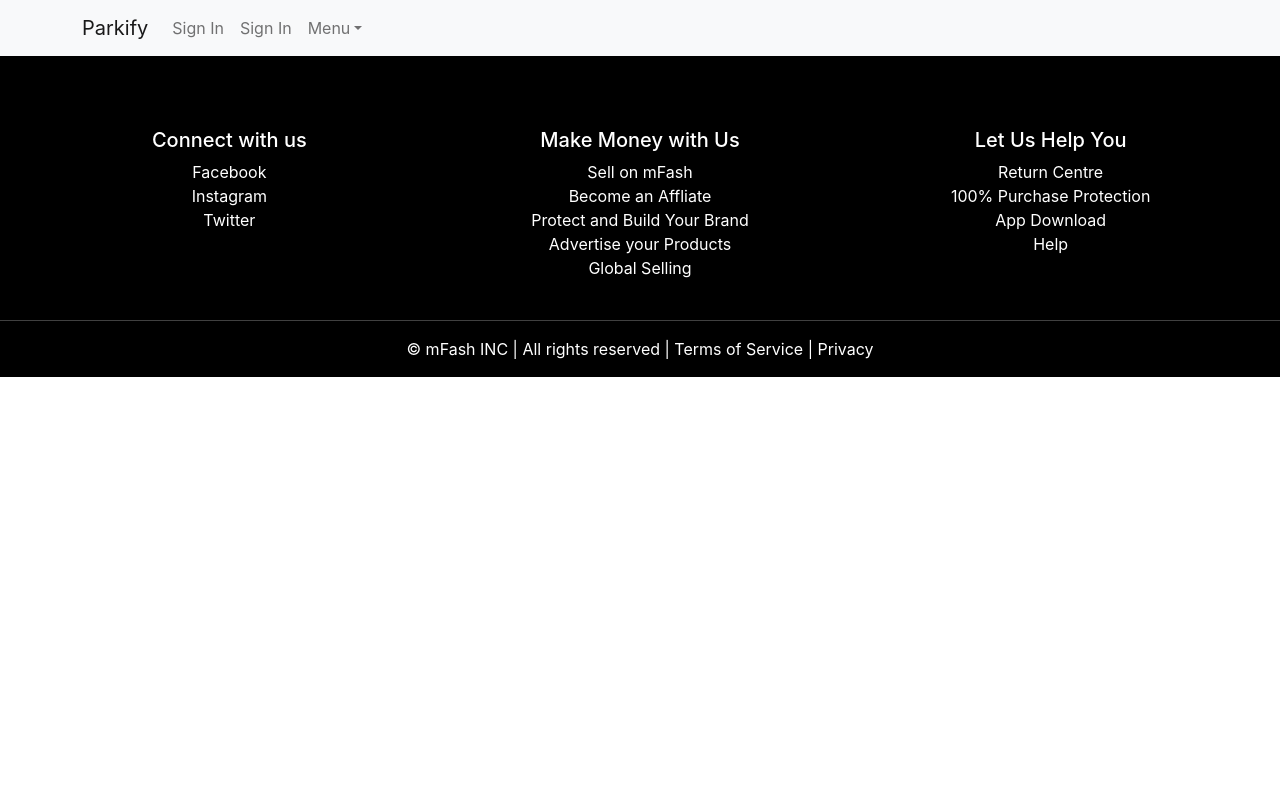
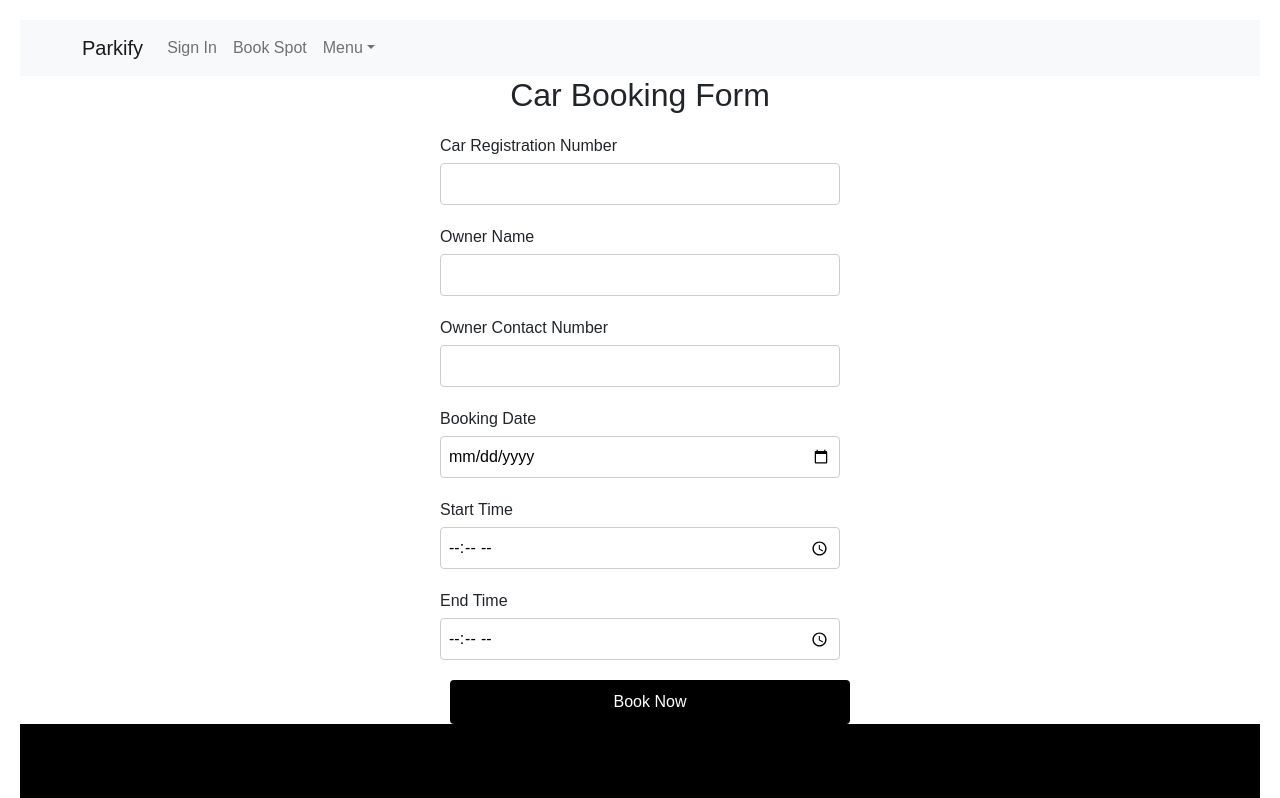
Before and after one commit to aj-mathew/Mini_Project_S6, a React (Create React App) app: page /bookingform in a window 1280 px wide. Shown: the top 798 px of the page. Built offline with nearby package versions, Linux system fonts and the light colour scheme.

Commit message:
parking spot, booking form and confimation

```diff
--- a/src/App.js
+++ b/src/App.js
@@ -9,6 +9,9 @@ import Regis from './components/regis';
 import Footer from './components/footer';
 import Login from './components/login';
 import Signup from './components/signup';
+import ParkSpot from './components/parkingspot';
+import CarBookingForm from './components/bookingform';
+
 
 function App() {
   return (
@@ -21,6 +24,8 @@ function App() {
       <Route path='/signup' element={<Signup/>}></Route>
       <Route path='/register' element={<Userreg/>}></Route>
       <Route path='/register2' element={<Regis/>}></Route>
+      <Route path='/parkingspot' element={<ParkSpot/>}></Route>
+      <Route path='/bookingform' element={<CarBookingForm/>}></Route>
     </Routes>
     <Footer/>
    </>
--- /dev/null
+++ b/src/components/bookingconfirm.css
@@ -0,0 +1,33 @@
+.booking-confirmation {
+    max-width: 400px;
+    margin: 0 auto;
+    padding: 20px;
+    text-align: center;
+    background-color: #f2f2f2;
+    border: 1px solid #ccc;
+    border-radius: 4px;
+  }
+
+  .booking-confirmation h2 {
+    margin-bottom: 10px;
+  }
+
+  .buttons {
+    display: flex;
+    justify-content: center;
+    margin-top: 20px;
+  }
+
+  button {
+    margin: 0 10px;
+    padding: 10px 20px;
+    background-color: #4caf50;
+    color: #fff;
+    border: none;
+    border-radius: 4px;
+    cursor: pointer;
+  }
+
+  button:hover {
+    background-color: #45a049;
+  }
--- /dev/null
+++ b/src/components/bookingconfirm.jsx
@@ -0,0 +1,19 @@
+import React from 'react';
+import './bookingconfirm.css'
+
+
+
+function BookingConfirmation({ onBookAnother, onDone }) {
+  return (
+    <div className="booking-confirmation">
+      <h2>Booking Confirmed!</h2>
+      <p>Your booking has been successfully confirmed.</p>
+      <div className="buttons">
+        <button onClick={onBookAnother}>Book Another</button>
+        <button onClick={onDone}>Done</button>
+      </div>
+    </div>
+  );
+}
+
+export default BookingConfirmation;
--- /dev/null
+++ b/src/components/bookingform.css
@@ -0,0 +1,36 @@
+.car-booking-form {
+    max-width: 400px;
+    margin: 0 auto;
+  }
+
+  .car-booking-form h2 {
+    text-align: center;
+    margin-bottom: 20px;
+  }
+
+  .form-group {
+    margin-bottom: 20px;
+  }
+
+  label {
+    display: block;
+    margin-bottom: 5px;
+  }
+
+  input[type='text'],
+  input[type='tel'],
+  input[type='date'],
+  input[type='time'] {
+    width: 100%;
+    padding: 8px;
+    border: 1px solid #ccc;
+    border-radius: 4px;
+  }
+
+  button[type='submit'] {
+    display: block;
+    width: 100%;
+    padding: 10px;
+    background-color:black;
+    color:white;
+  }
--- /dev/null
+++ b/src/components/bookingform.jsx
@@ -0,0 +1,117 @@
+import React, { useState } from 'react';
+import './bookingform.css'
+import BookingConfirmation from './bookingconfirm';
+
+// function BookingConfirmation() {
+//     return (
+//       <div className="booking-confirmation">
+//         <h2>Booking Confirmed!</h2>
+//         <p>Your booking has been successfully confirmed.</p>
+//         <div className="buttons">
+//           <button onClick='/parkingspot'>Book Another</button>
+//           <button onClick='/'>Done</button>
+//         </div>
+//       </div>
+//     );
+//   }
+function CarBookingForm() {
+  const [carRegistration, setCarRegistration] = useState('');
+  const [ownerName, setOwnerName] = useState('');
+  const [ownerNumber, setOwnerNumber] = useState('');
+  const [bookingDate, setBookingDate] = useState('');
+  const [bookingStartTime, setBookingStartTime] = useState('');
+  const [bookingEndTime, setBookingEndTime] = useState('');
+
+
+  const handleSubmit = (event) => {
+    event.preventDefault();
+    // Handle form submission logic here
+    console.log('Form submitted!');
+    console.log('Car Registration:', carRegistration);
+    console.log('Owner Name:', ownerName);
+    console.log('Owner Number:', ownerNumber);
+    console.log('Booking Date:', bookingDate);
+    console.log('Booking Start Time:', bookingStartTime);
+    console.log('Booking End Time:', bookingEndTime);
+
+
+    <BookingConfirmation/>
+    setCarRegistration(" ")
+    setOwnerName(" ")
+    setOwnerNumber(" ")
+    setBookingDate(" ")
+    setBookingStartTime(" ")
+    setBookingEndTime(" ")
+  };
+
+  return (
+    <div className="car-booking-form">
+      <h2>Car Booking Form</h2>
+      <form onSubmit={handleSubmit}>
+        <div className="form-group">
+          <label htmlFor="carRegistration">Car Registration Number</label>
+          <input
+            type="text"
+            id="carRegistration"
+            value={carRegistration}
+            onChange={(e) => setCarRegistration(e.target.value)}
+            required
+          />
+        </div>
+        <div className="form-group">
+          <label htmlFor="ownerName">Owner Name</label>
+          <input
+            type="text"
+            id="ownerName"
+            value={ownerName}
+            onChange={(e) => setOwnerName(e.target.value)}
+            required
+          />
+        </div>
+        <div className="form-group">
+          <label htmlFor="ownerNumber">Owner Contact Number</label>
+          <input
+            type="tel"
+            id="ownerNumber"
+            value={ownerNumber}
+            onChange={(e) => setOwnerNumber(e.target.value)}
+            required
+          />
+        </div>
+        <div className="form-group">
+          <label htmlFor="bookingDate">Booking Date</label>
+          <input
+            type="date"
+            id="bookingDate"
+            value={bookingDate}
+            onChange={(e) => setBookingDate(e.target.value)}
+            required
+          />
+        </div>
+        <div className="form-group">
+          <label htmlFor="bookingTime">Start Time</label>
+          <input
+            type="time"
+            id="bookingTime"
+            value={bookingStartTime}
+            onChange={(e) => setBookingStartTime(e.target.value)}
+            required
+          />
+        </div>
+        <div className="form-group">
+          <label htmlFor="bookingTime">End Time</label>
+          <input
+            type="time"
+            id="bookingTime"
+            value={bookingEndTime}
+            onChange={(e) => setBookingEndTime(e.target.value)}
+            required
+          />
+        </div>
+        <button type="submit">Book Now</button>
+      </form>
+    </div>
+  );
+}
+
+export default CarBookingForm;
--- a/src/components/navbs.jsx
+++ b/src/components/navbs.jsx
@@ -12,7 +12,7 @@ function Navbs() {
         <Navbar.Collapse id="basic-navbar-nav">
           <Nav className="me-auto">
             <Nav.Link href="/signin">Sign In</Nav.Link>
-            <Nav.Link href="/about">Sign In</Nav.Link>
+            <Nav.Link href="/parkingspot">Book Spot</Nav.Link>
             <NavDropdown title="Menu" id="basic-nav-dropdown">
               <NavDropdown.Item href="/register">Register</NavDropdown.Item>
               <NavDropdown.Item href="/register2">
--- /dev/null
+++ b/src/components/parkingspot.css
@@ -0,0 +1,34 @@
+body {
+    font-family: Arial, sans-serif;
+    margin: 0;
+    padding: 20px;
+  }
+
+  .app {
+    text-align: center;
+  }
+
+  h1 {
+    margin-bottom: 20px;
+  }
+
+  .parking-spots {
+    margin-top: 20px;
+  }
+
+  .parking-spot {
+    display: inline-block;
+    border: 2px solid #ccc;
+    padding: 20px;
+    margin: 10px;
+    width: 220px;
+    text-align: center;
+  }
+
+  .parking-spot.booked {
+    background-color: #f2f2f2;
+  }
+
+  button {
+    margin-top: 10px;
+  }
--- /dev/null
+++ b/src/components/parkingspot.jsx
@@ -0,0 +1,62 @@
+import React, { useState } from 'react';
+import { useNavigate } from 'react-router-dom';
+import './parkingspot.css'
+
+function ParkingSpot({ spot, bookSpot }) {
+  const [isBooked, setIsBooked] = useState(false);
+  const navigate=useNavigate()
+
+  const go=()=>{
+    navigate('/bookingform')
+}
+
+  return (
+    <div className={`parking-spot ${isBooked ? 'booked' : ''}`}>
+      <h3>Spot {spot.id}</h3>
+      <p>{isBooked ? 'Booked' : 'Available'}</p>
+      {!isBooked && (
+        <button onClick={go}>Book</button>
+      )}
+    </div>
+  );
+}
+
+function ParkingSpots({ spots, bookSpot }) {
+  return (
+    <div className="parking-spots">
+      <h2>Available Spots</h2>
+      {spots.map(spot => (
+        <ParkingSpot key={spot.id} spot={spot} bookSpot={bookSpot} />
+      ))}
+    </div>
+  );
+}
+
+function ParkSpot() {
+  const [parkingSpots, setParkingSpots] = useState([
+    { id: 1, booked: false },
+    { id: 2, booked: false },
+    { id: 3, booked: false },
+    { id: 4, booked: false },
+    // Add more parking spots as needed
+  ]);
+
+  const bookSpot = (id) => {
+    const updatedSpots = parkingSpots.map(spot => {
+      if (spot.id === id) {
+        return { ...spot, booked: true };
+      }
+      return spot;
+    });
+    setParkingSpots(updatedSpots);
+  };
+
+  return (
+    <div className="app">
+      <h1>Parking Locations</h1>
+      <ParkingSpots spots={parkingSpots} bookSpot={bookSpot} />
+    </div>
+  );
+}
+
+export default ParkSpot;
```
